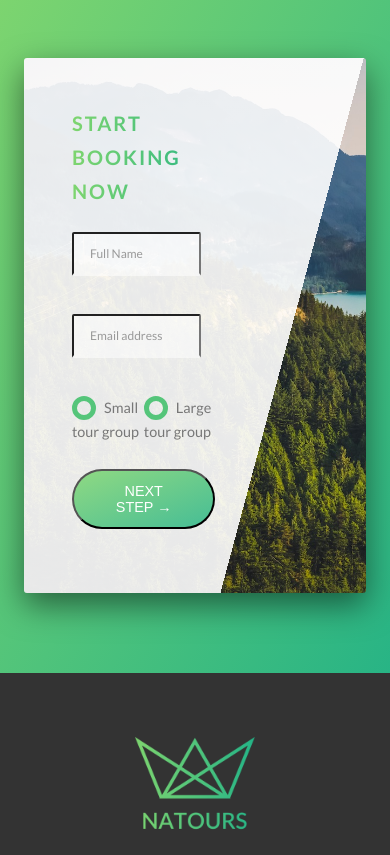
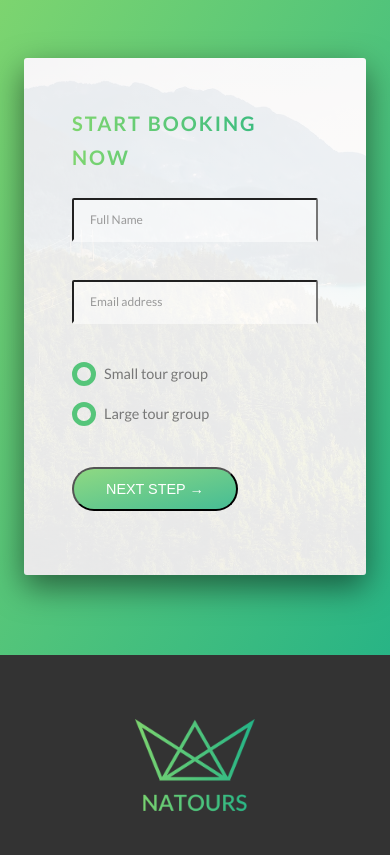
Before and after one commit to xrawvelocity/Natours-project, a website: page index.html in a window 390 px wide. Shown: the part 6064-6919 px from the top of the page. Drawn offline with Linux system fonts and the light colour scheme.

Commit message:
finalize responsive text

```diff
--- a/sass/components/_form.scss
+++ b/sass/components/_form.scss
@@ -14,6 +14,10 @@
         width: 90%;
         display: block;
         transition: all .3s;
+
+        @include respond(tab-port){
+            width: 100%;
+        }
 
         &:focus {
             outline: none;
@@ -53,6 +57,11 @@
     &__radio-group {
         width: 49%;
         display: inline-block;
+
+        @include respond(tab-port){
+            width: 100%;
+            margin-bottom: 2rem;
+        }
     }
 
     &__radio-label {
--- a/sass/pages/_home.scss
+++ b/sass/pages/_home.scss
@@ -76,8 +76,16 @@
     @include respond(tab-land) {
         background-image:linear-gradient(105deg,
         rgba($color-white, 0.9) 0%,
-        rgba($color-white, 0.9) 70%,
-        transparent 70%),
+        rgba($color-white, 0.9) 65%,
+        transparent 65%),
+        url(../img/nat-10.jpg);
+
+    }
+
+    @include respond(tab-port){
+        background-image:linear-gradient(to right,
+        rgba($color-white, 0.9) 0%,
+        rgba($color-white, 0.9) 100%),
         url(../img/nat-10.jpg);
 
     }
@@ -89,5 +97,8 @@
         @include respond(tab-land) {
             width: 70%;
         }
+        @include respond(tab-port) {
+            width: 100%;
+        }
     }
 }
```
Also changed, not shown: css/style.css.
